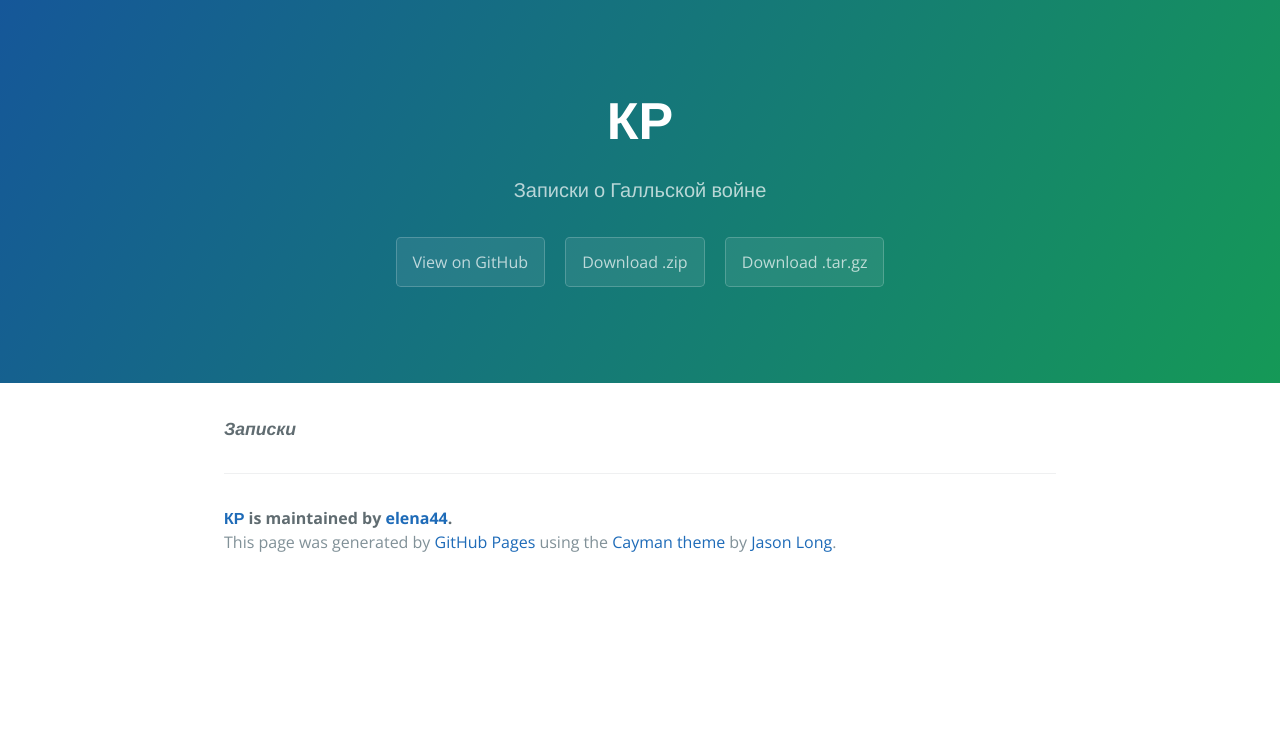
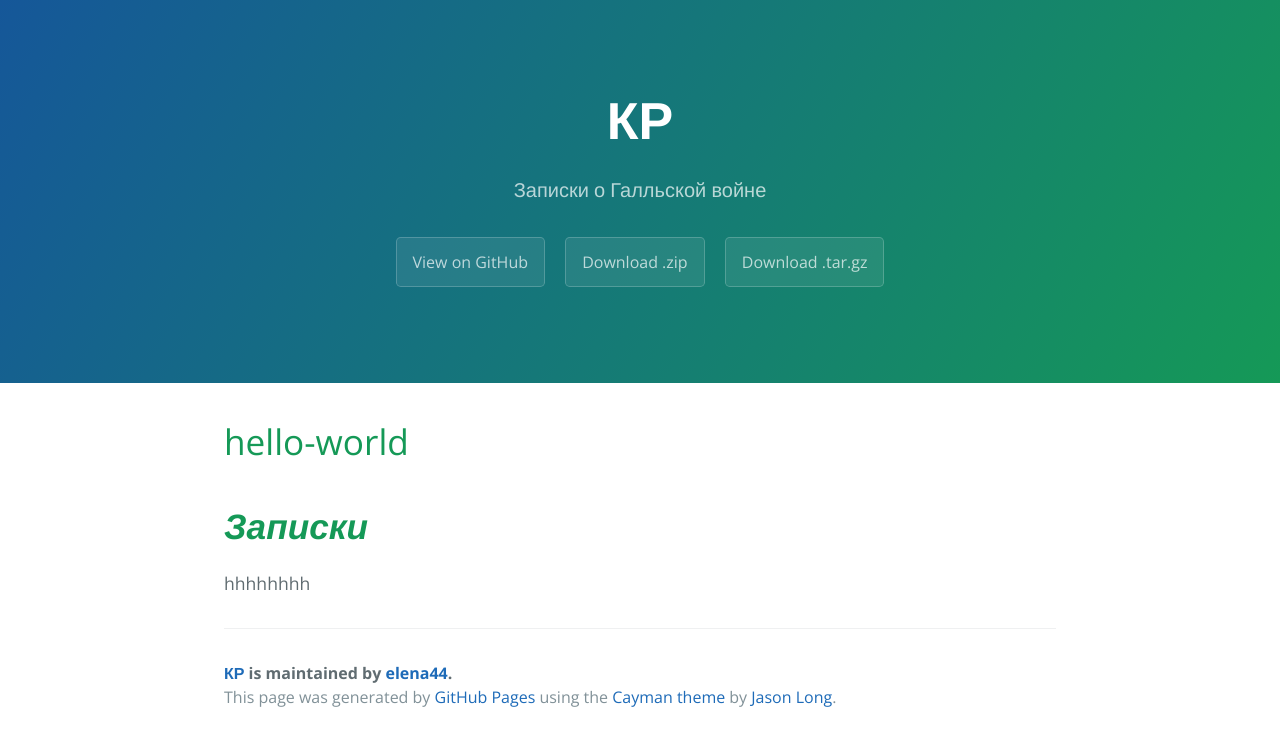
Before and after one commit to elena44/hello-world, a plain HTML site: page index.html in a window 1280 px wide. Drawn offline with nearby package versions, Linux system fonts and the light colour scheme.

Commit message:
Create gh-pages branch via GitHub

```diff
--- a/index.html
+++ b/index.html
@@ -19,7 +19,14 @@
     </section>
 
     <section class="main-content">
-      <p><strong><em>Записки</em></strong></p>
+      <h1>
+<a id="hello-world" class="anchor" href="#hello-world" aria-hidden="true"><span aria-hidden="true" class="octicon octicon-link"></span></a>hello-world</h1>
+
+<h1>
+<a id="Записки" class="anchor" href="#%D0%97%D0%B0%D0%BF%D0%B8%D1%81%D0%BA%D0%B8" aria-hidden="true"><span aria-hidden="true" class="octicon octicon-link"></span></a><strong><em>Записки</em></strong>
+</h1>
+
+<p>hhhhhhhh</p>
 
       <footer class="site-footer">
         <span class="site-footer-owner"><a href="https://github.com/elena44/hello-world">КР</a> is maintained by <a href="https://github.com/elena44">elena44</a>.</span>
--- a/params.json
+++ b/params.json
@@ -1,6 +1,6 @@
 {
   "name": "КР",
   "tagline": "Записки о Галльской войне",
-  "body": "***Записки***\r\n\r\n",
+  "body": "# hello-world\r\n# ***Записки***\r\nhhhhhhhh\r\n",
   "note": "Don't delete this file! It's used internally to help with page regeneration."
 }
```
